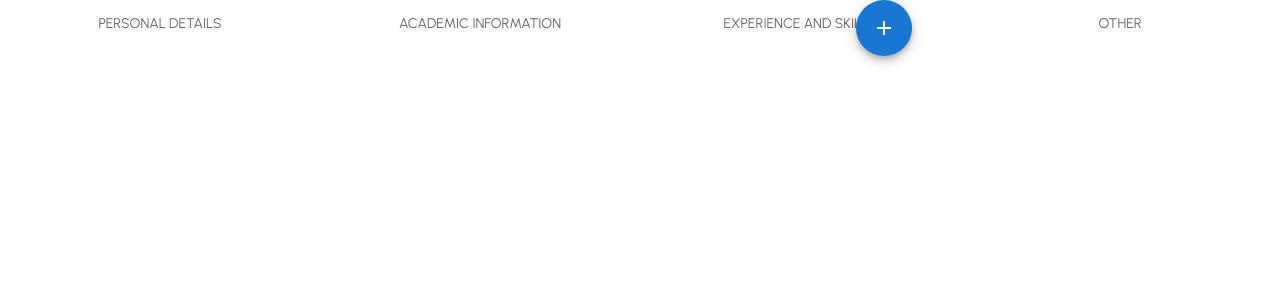
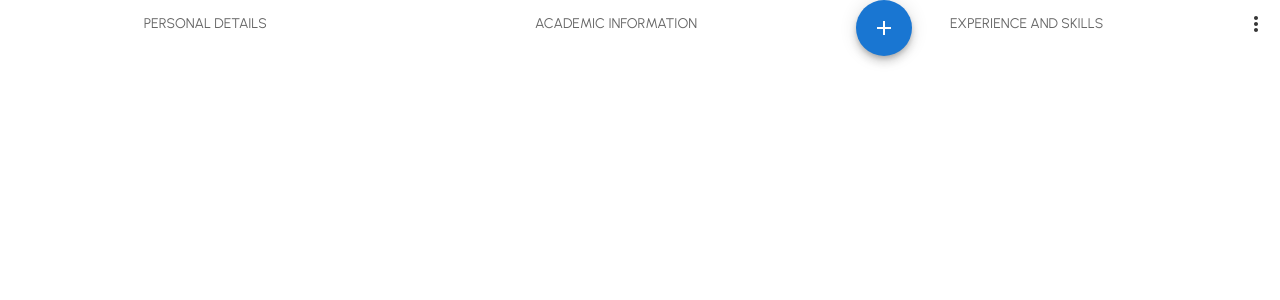
Before and after one commit to MuhammadAbdullahDogar/hg, a Next.js app: page /candidate/userProfileData/userProfileTab in a window 1280 px wide. Shown: the top 300 px of the page. Built offline with nearby package versions, Linux system fonts and the light colour scheme.

Commit message:
job Application,Job Post Css

```diff
--- a/components/candidate/job/JobCard.jsx
+++ b/components/candidate/job/JobCard.jsx
@@ -18,6 +18,7 @@ const JobCard = ({ job, onData,showJob }) => {
         <>
             <Box sx={{ background: 'rgba(36, 162, 233, 0.1)', height: '13.75rem', borderRadius: '0.625rem' }}>
                 <Grid container spacing={2}>
+
                     <Grid item xs={12}></Grid>
                     <Grid item xs={.5}></Grid>
                     <Grid item xs={7}><Typography variant='JobCardH1'>{job?.title}</Typography><br></br><Typography variant='JobCardH2'> {job?.type} Possible - {job?.location}</Typography></Grid>
--- a/pages/candidate/userProfileData/userProfileTab.jsx
+++ b/pages/candidate/userProfileData/userProfileTab.jsx
@@ -6,7 +6,8 @@ import MenuItem from '@mui/material/MenuItem';
 import { useRouter } from 'next/router';
 import jsPDF from 'jspdf';
 import 'jspdf-autotable';
-
+import IconButton from '@mui/material/IconButton';
+import MoreIcon from '@mui/icons-material/MoreVert';
 const generatePdf = ({ user }) => {
     // Initialize jspdf document
     const doc = new jsPDF();
@@ -97,10 +98,14 @@ const UserProfileTab = (props) => {
                 <Tab label="Personal Details" onClick={() => props.setUserInfo(0)} />
                 <Tab label="Academic Information" onClick={() => props.setUserInfo(1)} />
                 <Tab label="Experience and Skills" onClick={() => props.setUserInfo(2)} />
-                <Tab label="other" onClick={handleClick} />
+                <IconButton
+                    size="large"
+                    color="inherit"
+                    onClick={handleClick}
+                >
+                    <MoreIcon />
                     <Menu
-                    id="demo-positioned-menu"
-                    aria-labelledby="demo-positioned-button"
+
                         anchorEl={anchorEl}
                         open={open}
                         onClose={handleClose}
@@ -113,10 +118,14 @@ const UserProfileTab = (props) => {
                             horizontal: 'left',
                         }}
                     >
-                    <MenuItem onClick={() => { handleClickk(); handleClose(); }}>edit</MenuItem>
-                    <MenuItem onClick={() => { generatePdf({ user }); handleClose(); }}>Generate CV</MenuItem>
+                        <MenuItem onClick={() => { handleClickk() }}>edit</MenuItem>
+                        <MenuItem onClick={() => { generatePdf({ user }) }}>Generate CV</MenuItem>
                     </Menu>
+                </IconButton>
             </Tabs>
+
+
+
         </>
     )
 }
--- a/pages/login.js
+++ b/pages/login.js
@@ -13,7 +13,7 @@ import axios from 'axios';
 
 async function connectDB() {
     const response = await axios.post(`/api/connectToDb`);
-  }
+}
 
 const Login_dark = () => {
 
@@ -104,7 +104,7 @@ const Login_dark = () => {
                             <button className={`signup_company_btn ${state.active_company_btn}`} onClick={changeNameCompany}>as a company</button>
                         </div>
                         <MyTextField error={err.err_color} label="Email Address" type="email" size="large" sx={{ width: '30%' }} onChange={(e) => setEmail(e.target.value)} onClick={handelClick} name="email" />
-                        <MyTextField error={err.err_color} helperText={err.err_msg} label="Password" type="password" size="large" autoComplete="current-password" sx={{ width: '30%' }} onChange={(e) => setPassword(e.target.value)} onClick={handelClick} name="password" />
+                         <MyTextField error={err.err_color} helperText={err.err_msg} label="Password" type="password" size="large" autoComplete="current-password" sx={{ width: '30%' }} onChange={(e) => setPassword(e.target.value)} onClick={handelClick} name="password" />
                         <FormControlLabel control={<Checkbox defaultChecked size="small" />} label="Remember me on this device" />
                         <CommonButton variant="Gradient" onClick={loginUser} >LOGIN</CommonButton>
                         <Typography variant="hgLink"><Link href="/signup">dont have account? sign up now</Link></Typography>
--- a/styles/Style.js
+++ b/styles/Style.js
@@ -241,8 +241,47 @@ const customTheme = createTheme({
             lineHeight: "1rem",
             letterSpacing: '0.02em',
             color: '#143FCD'
-        }
-
+        },
+        //Candidate Job Application Fonts
+        JobApplicationH1: {
+            fontFamily: 'Urbanist',
+            fontWeight: '700',
+            fontSize: '1.875rem',
+            lineHeight: "2.25rem",
+            color: '#143FCD'
+        },
+        JobApplicationH2: {
+            fontFamily: 'Urbanist',
+            fontWeight: '700',
+            fontSize: '1.125rem',
+            lineHeight: "1.375rem",
+            color: '#143FCD'
+        },
+        JobApplicationH3:{
+            fontFamily: 'Urbanist',
+            fontWeight: '700',
+            fontSize: '1.125rem',
+            lineHeight: "1.375rem",
+            color: '#143FCD',
+        },
+        JobApplicationNumberH1: {
+            fontFamily: 'Urbanist',
+            fontWeight: '700',
+            fontSize: '1.25rem',
+            lineHeight: "1.5rem",
+            color: "#E9F3FF",
+            padding: '.9rem',
+            textAlign: 'center',
+        },
+        JobApplicationNumberH2: {
+            fontFamily: 'Urbanist',
+            fontWeight: '700',
+            fontSize: '1.25rem',
+            lineHeight: "1.5rem",
+            color: "#556C87",
+            padding: '.9rem',
+            textAlign: 'center',
+        },
     },
     shape: {
         // borderRadius: '2.3vmin',
```
Also changed, not shown: pages/candidate/JobApplication/jobApplication.jsx (+24 -11 lines), 1 other file (tests, documents, lock files or other folders). Lines whose indentation alone changed are shown as unchanged.
